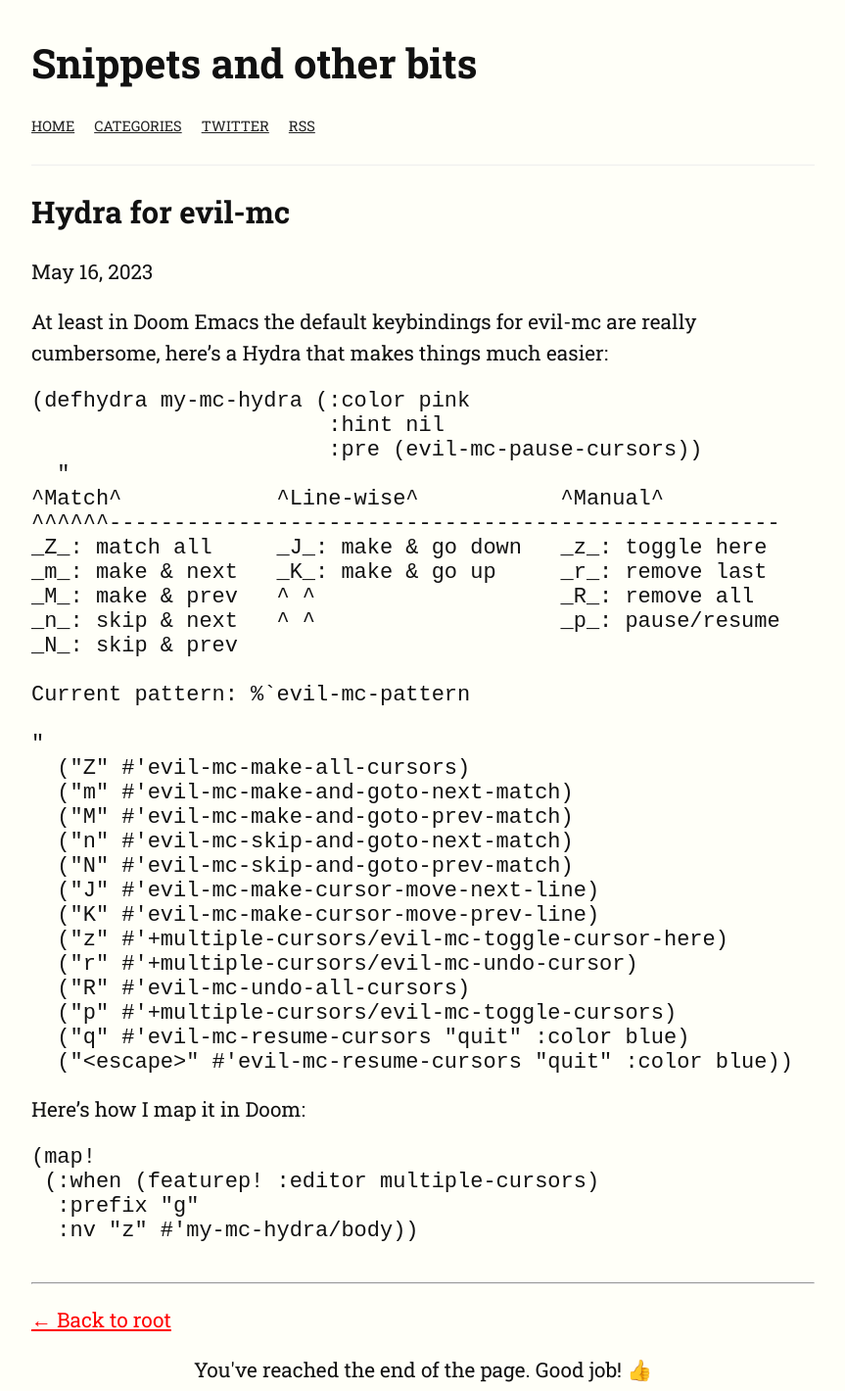
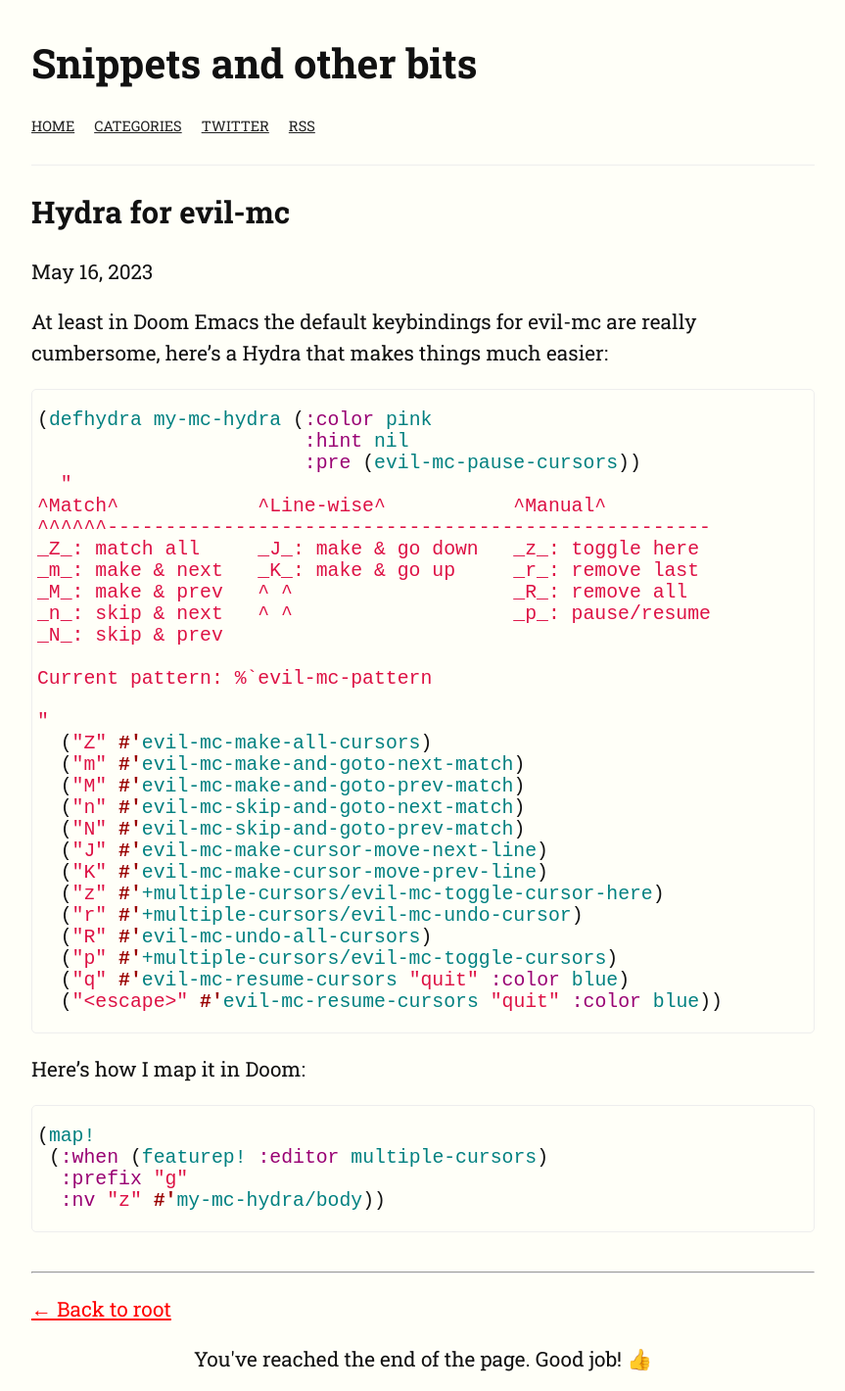
Before and after one commit to philjackson/philjackson.github.io, a Jekyll site: the page built from _posts/2023-05-16-hydra-for-multiple-cursors.md, in a window 1280 px wide. Shown: the whole page at 98% size, without its empty margins (208-1071 px from the left). Built offline with Jekyll 4.4.1, drawn with Linux system fonts in a browser that asks for light colours.

Commit message:
Correct lang.

````diff
--- a/_posts/2023-05-16-hydra-for-multiple-cursors.md
+++ b/_posts/2023-05-16-hydra-for-multiple-cursors.md
@@ -6,7 +6,7 @@ categories: emacs hydra doom
 ---
 At least in Doom Emacs the default keybindings for evil-mc are really cumbersome, here's a Hydra that makes things much easier:
 
-```Clojure
+```elisp
 (defhydra my-mc-hydra (:color pink
                        :hint nil
                        :pre (evil-mc-pause-cursors))
@@ -39,7 +39,7 @@ Current pattern: %`evil-mc-pattern
 
 Here's how I map it in Doom:
 
-```Clojure
+```elisp
 (map!
  (:when (featurep! :editor multiple-cursors)
   :prefix "g"
````
